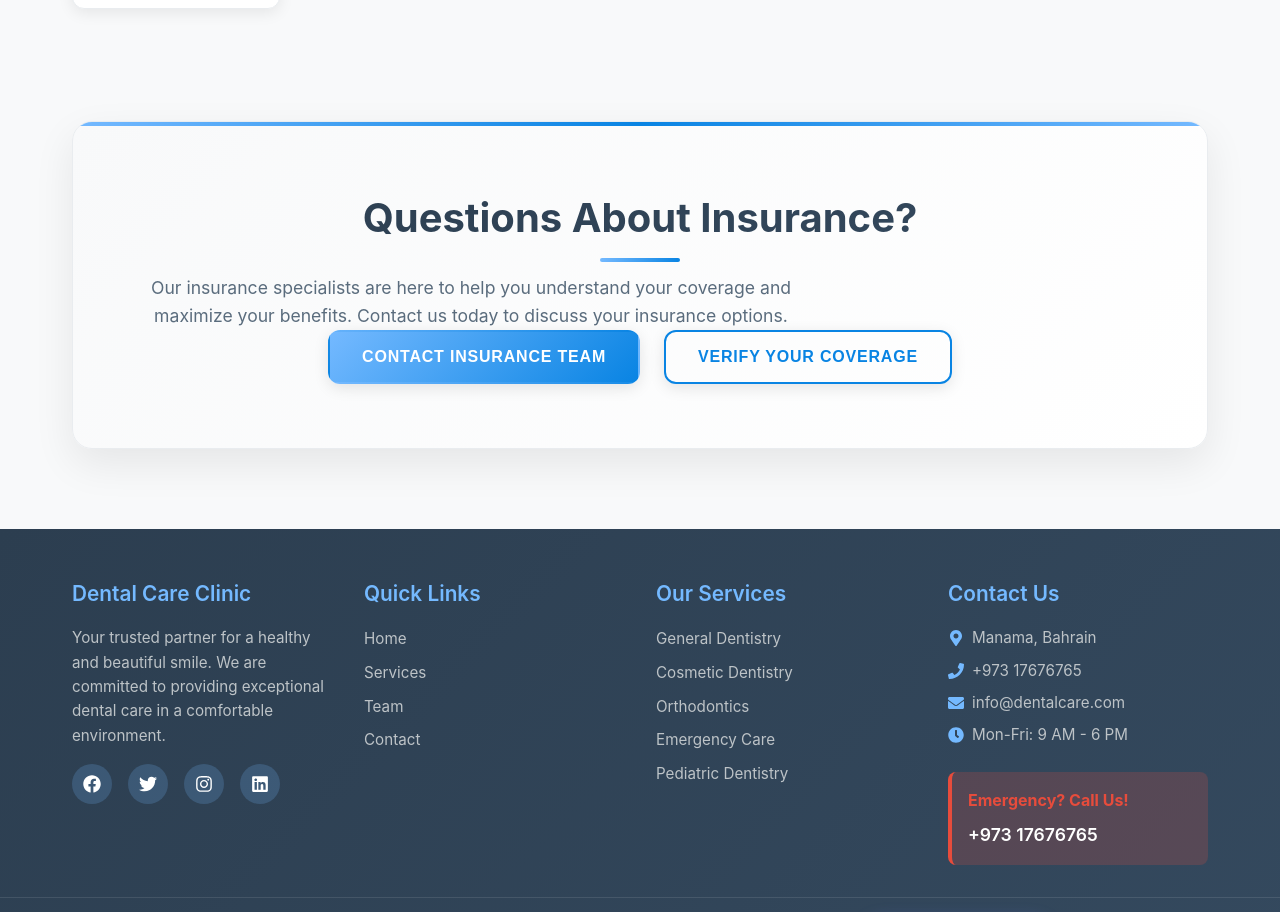
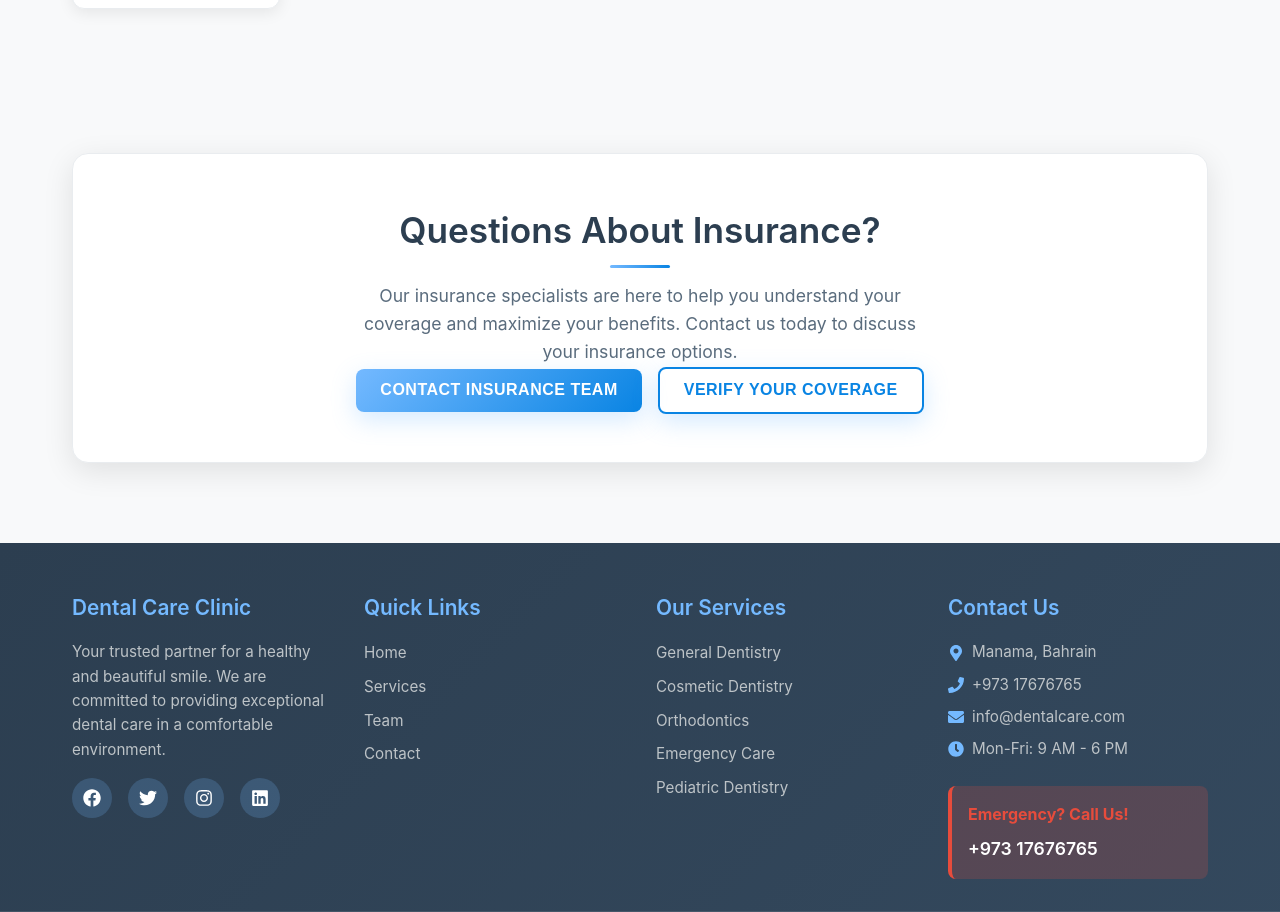
Before and after one commit to Loai-101/Dental, a React (Create React App) app: page /insurance in a window 1280 px wide. Shown: the part 1148-2060 px from the top of the page. Built offline with nearby package versions, Linux system fonts and the light colour scheme.

Commit message:
Fix insurance section centering and improve layout consistency

```diff
--- a/src/pages/Insurance/Insurance.css
+++ b/src/pages/Insurance/Insurance.css
@@ -324,133 +324,97 @@
 /* Contact section */
 .contact-section {
   text-align: center;
-  background: linear-gradient(135deg, #f8f9fa 0%, #ffffff 100%);
-  border-radius: 20px;
-  padding: 4rem 3rem;
-  box-shadow: 0 15px 40px rgba(0, 0, 0, 0.08);
+  background: white;
+  border-radius: 16px;
+  padding: 3rem;
+  box-shadow: 0 8px 30px rgba(0, 0, 0, 0.1);
   border: 1px solid #e9ecef;
-  position: relative;
-  overflow: hidden;
-}
-
-.contact-section::before {
-  content: '';
-  position: absolute;
-  top: 0;
-  left: 0;
-  right: 0;
-  height: 4px;
-  background: linear-gradient(90deg, #74b9ff, #0984e3, #74b9ff);
+  margin-top: 2rem;
+  display: flex;
+  flex-direction: column;
+  align-items: center;
+  justify-content: center;
 }
 
 /* Contact section title */
 .contact-section .section-title {
-  font-size: 2.5rem;
-  font-weight: 700;
+  font-size: 2.2rem;
+  font-weight: 600;
   color: #2c3e50;
-  margin: 0 0 1.5rem 0;
+  margin: 0 auto 1.5rem auto;
   text-align: center;
   position: relative;
-  background: linear-gradient(135deg, #2c3e50, #34495e);
-  -webkit-background-clip: text;
-  -webkit-text-fill-color: transparent;
-  background-clip: text;
+  width: 100%;
 }
 
 .contact-section .section-title::after {
   content: '';
   position: absolute;
-  bottom: -12px;
+  bottom: -10px;
   left: 50%;
   transform: translateX(-50%);
-  width: 80px;
-  height: 4px;
+  width: 60px;
+  height: 3px;
   background: linear-gradient(90deg, #74b9ff, #0984e3);
   border-radius: 2px;
 }
 
 /* Contact description */
 .contact-description {
-  font-size: 1.2rem;
+  font-size: 1.1rem;
   color: #5a6c7d;
-  line-height: 1.8;
-  margin: 0 0 3rem 0;
-  max-width: 700px;
-  margin: 0 auto 3rem auto;
+  line-height: 1.6;
+  margin: 0 auto 2rem auto;
+  max-width: 600px;
   font-weight: 400;
   text-align: center;
+  padding: 0 1rem;
 }
 
 /* Contact buttons */
 .contact-buttons {
   display: flex;
-  gap: 1.5rem;
+  gap: 1rem;
   justify-content: center;
   flex-wrap: wrap;
   align-items: center;
+  width: 100%;
 }
 
 /* Contact button */
 .contact-button {
-  padding: 1rem 2rem;
-  border-radius: 12px;
+  padding: 0.8rem 1.5rem;
+  border-radius: 8px;
   font-weight: 600;
   font-size: 1rem;
   cursor: pointer;
-  transition: all 0.4s ease;
+  transition: all 0.3s ease;
   border: none;
   text-transform: uppercase;
-  letter-spacing: 0.8px;
-  position: relative;
-  overflow: hidden;
-  min-width: 200px;
-  box-shadow: 0 4px 15px rgba(0, 0, 0, 0.1);
-}
-
-.contact-button::before {
-  content: '';
-  position: absolute;
-  top: 0;
-  left: -100%;
-  width: 100%;
-  height: 100%;
-  background: linear-gradient(90deg, transparent, rgba(255, 255, 255, 0.2), transparent);
-  transition: left 0.5s;
-}
-
-.contact-button:hover::before {
-  left: 100%;
+  letter-spacing: 0.5px;
+  min-width: 180px;
 }
 
 .contact-button.primary {
   background: linear-gradient(135deg, #74b9ff, #0984e3);
   color: white;
-  border: 2px solid transparent;
 }
 
 .contact-button.primary:hover {
-  transform: translateY(-3px);
-  box-shadow: 0 12px 30px rgba(116, 185, 255, 0.4);
-  background: linear-gradient(135deg, #0984e3, #74b9ff);
+  transform: translateY(-2px);
+  box-shadow: 0 8px 20px rgba(116, 185, 255, 0.3);
 }
 
 .contact-button.secondary {
   background: transparent;
   color: #0984e3;
   border: 2px solid #0984e3;
-  position: relative;
 }
 
 .contact-button.secondary:hover {
-  background: linear-gradient(135deg, #0984e3, #74b9ff);
+  background: #0984e3;
   color: white;
-  transform: translateY(-3px);
-  box-shadow: 0 12px 30px rgba(9, 132, 227, 0.3);
-  border-color: transparent;
-}
-
-.contact-button:active {
-  transform: translateY(-1px);
+  transform: translateY(-2px);
 }
 
 /* Insurance companies section */
@@ -524,16 +488,16 @@
   }
 
   .contact-section {
-    padding: 3rem 2rem;
+    padding: 2.5rem 2rem;
   }
 
   .contact-section .section-title {
-    font-size: 2.2rem;
+    font-size: 2rem;
   }
 
   .contact-description {
     font-size: 1.1rem;
-    margin-bottom: 2.5rem;
+    margin-bottom: 2rem;
   }
 
   .contact-buttons {
@@ -618,18 +582,18 @@
   }
 
   .contact-section {
-    padding: 2.5rem 1.5rem;
-    border-radius: 16px;
+    padding: 2rem 1.5rem;
+    border-radius: 12px;
   }
 
   .contact-section .section-title {
-    font-size: 2rem;
+    font-size: 1.8rem;
   }
 
   .contact-description {
     font-size: 1rem;
     margin-bottom: 2rem;
-    line-height: 1.7;
+    line-height: 1.6;
   }
 
   .contact-buttons {
```
